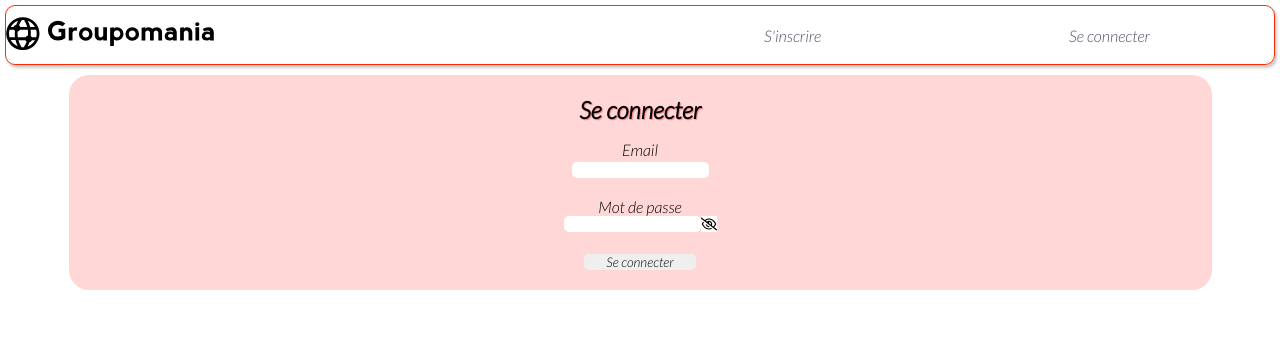
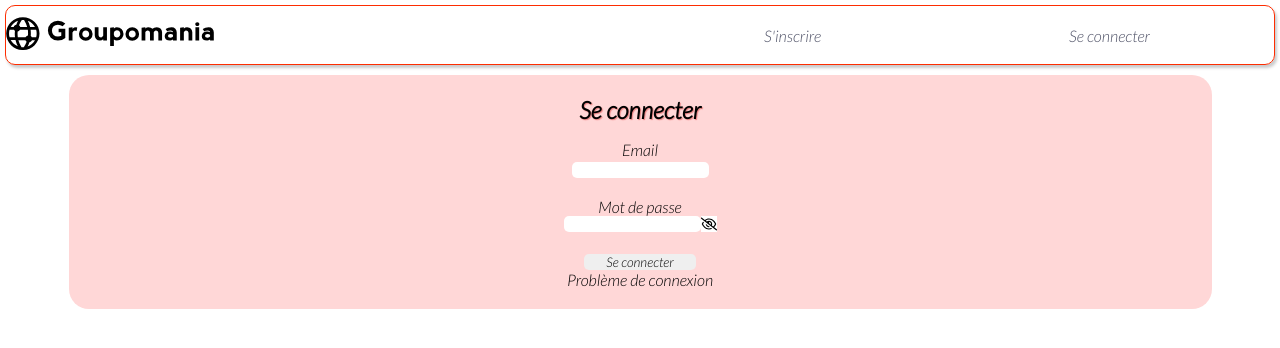
Before and after one commit to patshikwe/Groupomania, a React (Create React App) app in the folder groupomania-network/: page /login in a window 1280 px wide. Both pictures are taken after typing "name@example.com", "Sample123" into the empty fields and a click on the input "Se connecter". Shown: the top 348 px of the page. Built offline with nearby package versions, Linux system fonts and the light colour scheme; no server answers.

Commit message:
Ajout message d'erreur

```diff
--- a/groupomania-network/src/pages/Auth/Login.js
+++ b/groupomania-network/src/pages/Auth/Login.js
@@ -9,6 +9,7 @@ function Login() {
   // useState pour stocker les données
   const [email, setEmail] = useState('')
   const [password, setPassword] = useState('')
+  const [isError, setIserror] = useState('')
 
   // Variable avec la valeur positive
   let isPwd = true
@@ -64,7 +65,7 @@ function Login() {
           window.location = `/home?userId=${res.data.userId}`
         }
       })
-      .catch((err) => console.log(err))
+      .catch((err) => console.log(setIserror(err)))
 
     // Vider les inputs
     setEmail('')
@@ -110,6 +111,7 @@ function Login() {
         <br />
         <input type="submit" value="Se connecter" />
       </form>
+      {isError ? (<p>Problème de connexion</p>) : ("")}
     </>
   )
 }
```
